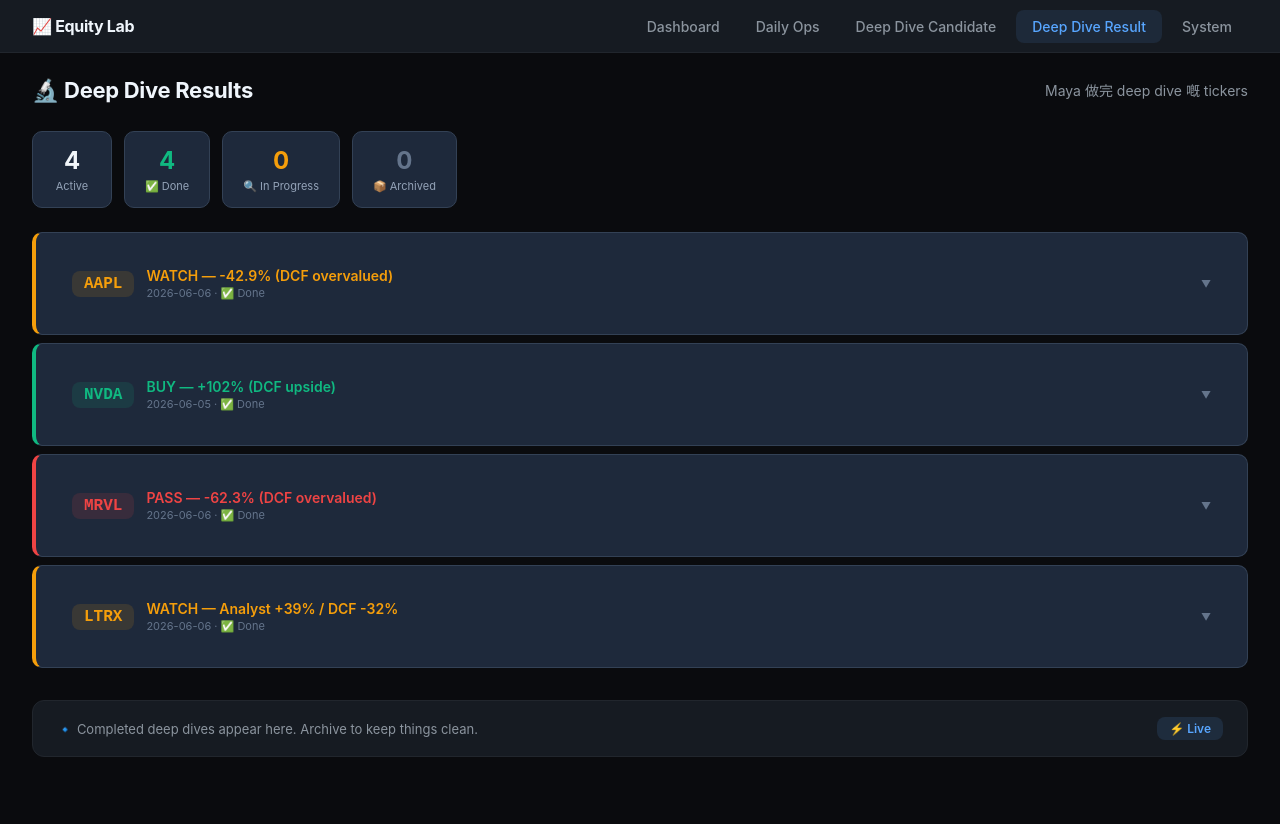
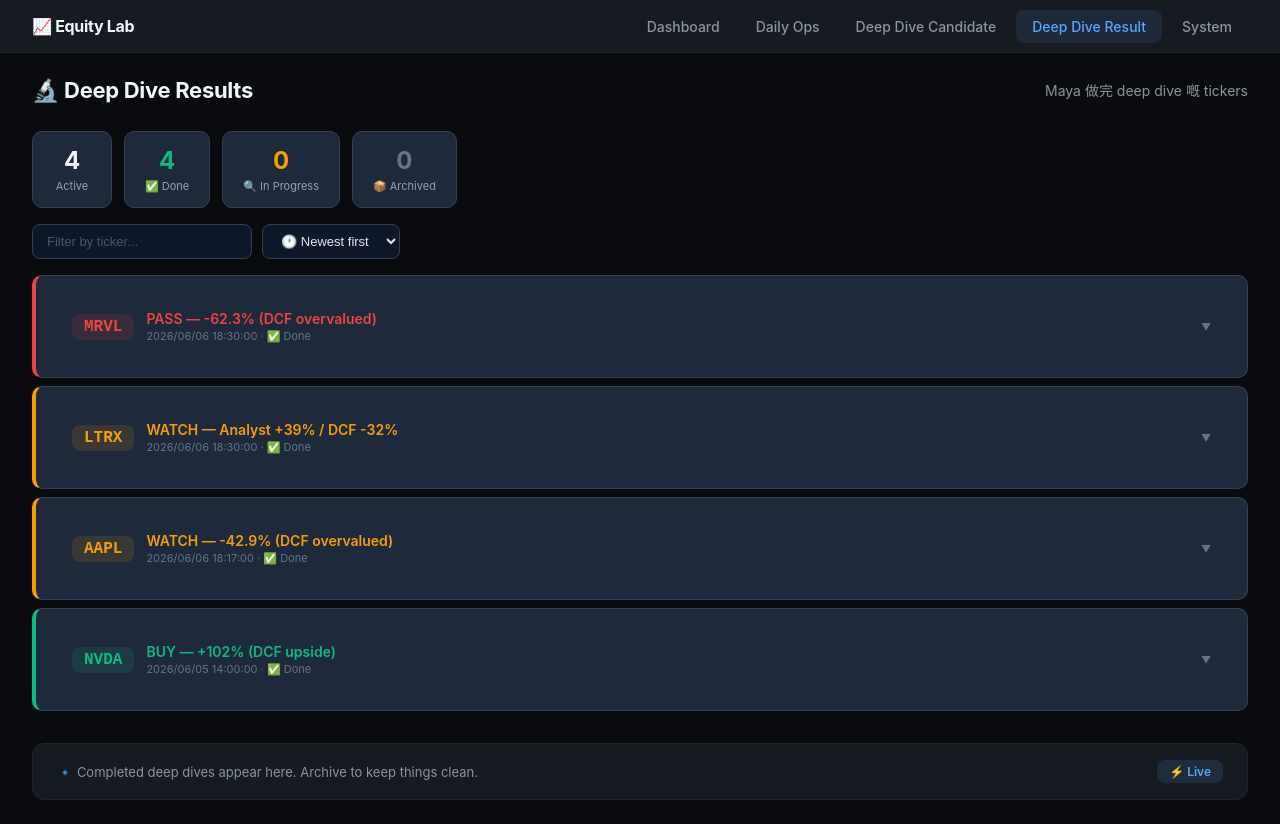
Before and after one commit to pu105-stack/equity-lab-dashboard, a Next.js app: page /deep-dive-results in a window 1280 px wide. Before the commit the page ends 800 px from the top, so only its background shows below. Built offline with nearby package versions, Linux system fonts and the light colour scheme.

Commit message:
add time display + ticker filter + sort to deep dive pages

```diff
--- a/pages/deep-dive-results.js
+++ b/pages/deep-dive-results.js
@@ -11,6 +11,8 @@ export default function DeepDiveResults() {
   const [results, setResults] = useState([])
   const [loading, setLoading] = useState(true)
   const [open, setOpen] = useState({})
+  const [filterTicker, setFilterTicker] = useState('')
+  const [sortOrder, setSortOrder] = useState('newest')
 
   useEffect(() => {
     async function load() {
@@ -66,7 +68,17 @@ export default function DeepDiveResults() {
     }
   }
 
-  const activeResults = results.filter(r => r.status !== 'archived')
+  // Filter + sort
+  let filteredResults = results.filter(r => r.status !== 'archived')
+  if (filterTicker) {
+    const q = filterTicker.toUpperCase()
+    filteredResults = filteredResults.filter(r => r.ticker.includes(q))
+  }
+  filteredResults.sort((a, b) => {
+    const ta = a.completed_at || ''
+    const tb = b.completed_at || ''
+    return sortOrder === 'newest' ? tb.localeCompare(ta) : ta.localeCompare(tb)
+  })
   const archivedResults = results.filter(r => r.status === 'archived')
 
   if (loading) return <div className="container"><div className="header"><h1>🔬 Deep Dive Results</h1></div><p style={{ color: '#64748b' }}>Loading...</p></div>
@@ -80,15 +92,30 @@ export default function DeepDiveResults() {
 
       {/* Stats */}
       <div className="summary">
-        <div className="stat"><span className="n">{activeResults.length}</span><span className="l">Active</span></div>
-        <div className="stat"><span className="n" style={{ color: '#10b981' }}>{activeResults.filter(r => r.status === 'done').length}</span><span className="l">✅ Done</span></div>
-        <div className="stat"><span className="n" style={{ color: '#f59e0b' }}>{activeResults.filter(r => r.status === 'in_progress').length}</span><span className="l">🔍 In Progress</span></div>
+        <div className="stat"><span className="n">{filteredResults.length}</span><span className="l">Active</span></div>
+        <div className="stat"><span className="n" style={{ color: '#10b981' }}>{filteredResults.filter(r => r.status === 'done').length}</span><span className="l">✅ Done</span></div>
+        <div className="stat"><span className="n" style={{ color: '#f59e0b' }}>{filteredResults.filter(r => r.status === 'in_progress').length}</span><span className="l">🔍 In Progress</span></div>
         <div className="stat"><span className="n" style={{ color: '#64748b' }}>{archivedResults.length}</span><span className="l">📦 Archived</span></div>
+      </div>
+
+      {/* Filter + Sort */}
+      <div className="filters">
+        <input
+          className="filter-input"
+          type="text"
+          placeholder="Filter by ticker..."
+          value={filterTicker}
+          onChange={e => setFilterTicker(e.target.value)}
+        />
+        <select className="sort-select" value={sortOrder} onChange={e => setSortOrder(e.target.value)}>
+          <option value="newest">🕐 Newest first</option>
+          <option value="oldest">🕐 Oldest first</option>
+        </select>
       </div>
 
       {/* Active Results */}
       <div className="tl">
-        {activeResults.length === 0 && (
+        {filteredResults.length === 0 && (
           <div className="empty">
             <div className="empty-icon">🔬</div>
             <div>未有 deep dive results</div>
@@ -96,7 +123,7 @@ export default function DeepDiveResults() {
           </div>
         )}
 
-        {activeResults.map(r => {
+        {filteredResults.map(r => {
           const isOpen = !!open[r.ticker]
           const verdictColor = r.verdict === 'BUY' ? '#10b981' : r.verdict === 'WATCH' ? '#f59e0b' : r.verdict === 'PASS' ? '#ef4444' : '#64748b'
 
@@ -110,7 +137,7 @@ export default function DeepDiveResults() {
                     {r.verdict || 'PENDING'} {r.upside ? `— ${r.upside}` : ''}
                   </div>
                   <div className="meta">
-                    {r.completed_at?.substring(0, 10)} · {r.status === 'done' ? '✅ Done' : '🔍 In Progress'}
+                    {r.completed_at?.replace('T', ' ').substring(0, 19).replace(/-/g, '/') || ''} · {r.status === 'done' ? '✅ Done' : '🔍 In Progress'}
                   </div>
                 </div>
                 <span className={`arrow ${isOpen ? 'open' : ''}`}>▼</span>
@@ -159,7 +186,7 @@ export default function DeepDiveResults() {
               <div key={r.ticker} className="archived-item">
                 <span className="archived-tkr">{r.ticker}</span>
                 <span className="archived-v">{r.verdict || '—'}</span>
-                <span className="archived-d">{r.completed_at?.substring(0, 10)}</span>
+                <span className="archived-d">{r.completed_at?.replace('T', ' ').substring(0, 19).replace(/-/g, '/') || ''}</span>
               </div>
             ))}
           </div>
@@ -172,10 +199,17 @@ export default function DeepDiveResults() {
       </div>
 
       <style jsx>{`
-        .summary { display: flex; gap: 12px; margin-bottom: 24px; flex-wrap: wrap; }
+        .summary { display: flex; gap: 12px; margin-bottom: 16px; flex-wrap: wrap; }
         .stat { background: #1e293b; border: 1px solid #334155; border-radius: 10px; padding: 14px 20px; display: flex; flex-direction: column; align-items: center; min-width: 80px; }
         .stat .n { font-size: 24px; font-weight: 700; color: #f1f5f9; }
         .stat .l { font-size: 11px; color: #94a3b8; margin-top: 4px; }
+        .filters { display: flex; gap: 10px; margin-bottom: 16px; flex-wrap: wrap; }
+        .filter-input { font-size: 13px; padding: 8px 14px; border-radius: 8px; border: 1px solid #334155; background: #0f172a; color: #e2e8f0; outline: none; flex: 1; min-width: 140px; max-width: 220px; }
+        .filter-input:focus { border-color: #6366f1; }
+        .filter-input::placeholder { color: #4b5563; }
+        .sort-select { font-size: 13px; padding: 8px 14px; border-radius: 8px; border: 1px solid #334155; background: #0f172a; color: #e2e8f0; cursor: pointer; }
+        .sort-select:focus { outline: none; border-color: #6366f1; }
+        .sort-select option { background: #0f172a; color: #e2e8f0; }
         .tl { display: flex; flex-direction: column; gap: 8px; margin-bottom: 20px; }
         .card { background: #1e293b; border: 1px solid #334155; border-left: 4px solid #888; border-radius: 10px; overflow: hidden; }
         .hd { display: flex; align-items: center; gap: 12px; padding: 14px 16px; cursor: pointer; user-select: none; }
```
Also changed, not shown: pages/deep-dive.js (+5 -2 lines).
